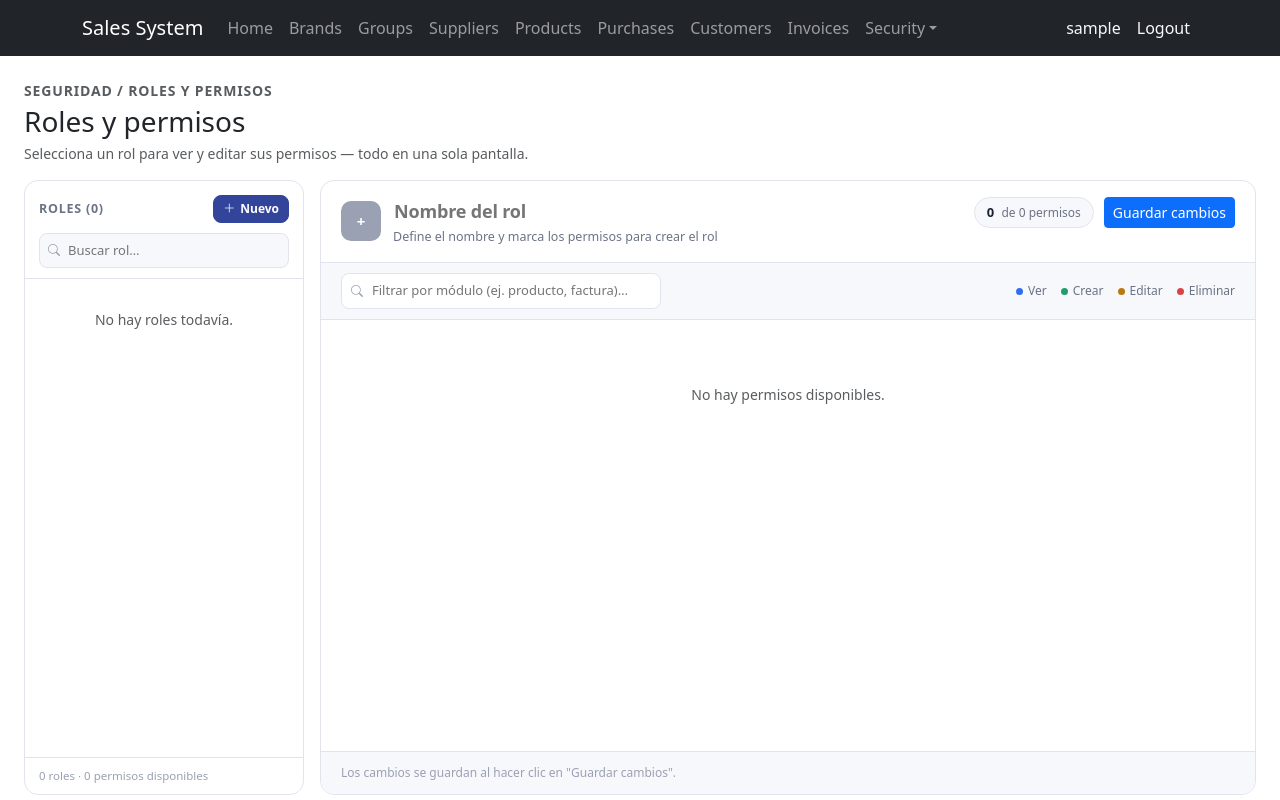
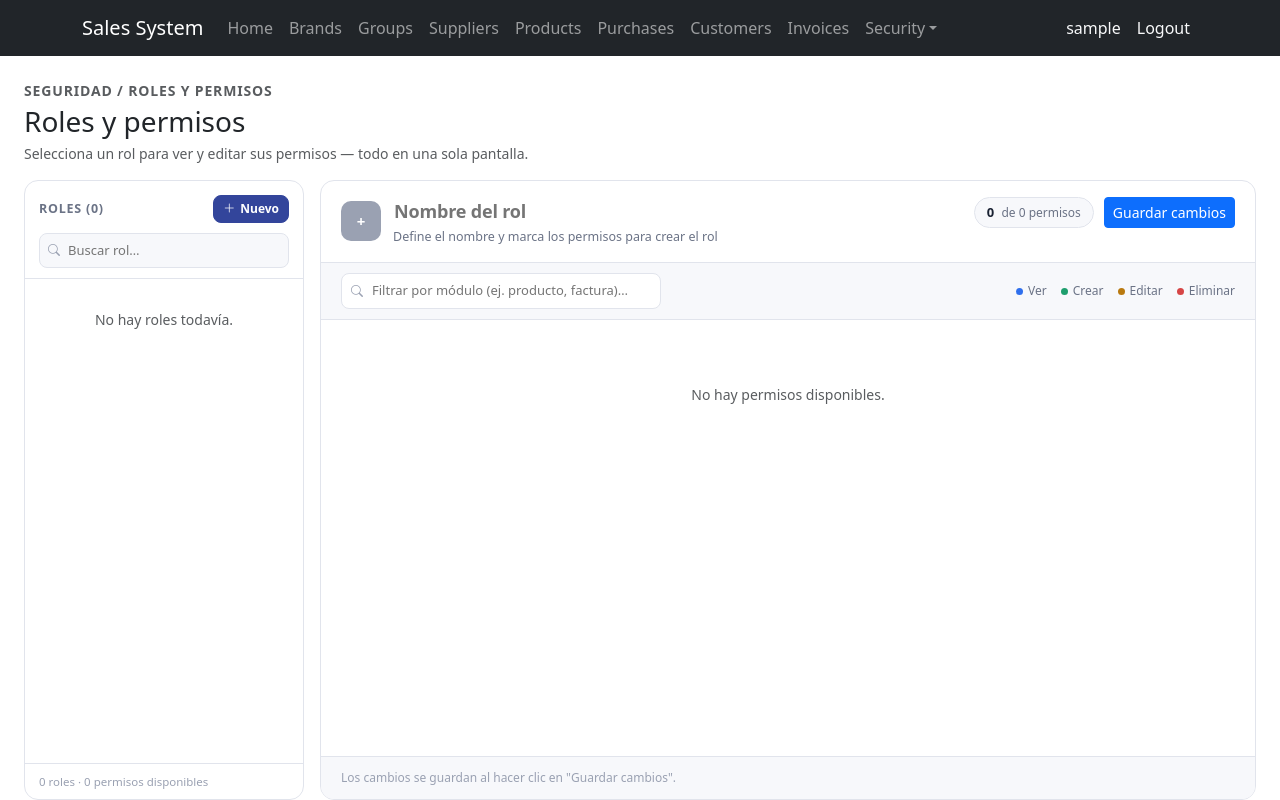
Before and after one commit to Stranix12/sales_a2, a Django app: page /security/roles/create/ in a window 1280 px wide. Run offline with Django 5.2, Linux system fonts and the light colour scheme; the visitor is signed in with stand-in values (Sample User, id 1).

Commit message:
Fix roles console leaving a huge empty gap below it
The previous fix used height: calc(100vh - 185px) - a guessed pixel
offset for navbar + title height that didn't match the real rendered
page, leaving a large blank gap between the console and the bottom of the
viewport.

Replaced the guess with real flexbox: body becomes a flex column filling
100vh (scoped to only this page via :has(.rp-console), so no other page's
layout changes), #page-content (added to base.html) and .rp-console both
get flex: 1 1 auto to fill whatever space actually remains, however much
that is. No pixel arithmetic to keep in sync with the navbar ever again.

Co-Authored-By: Claude Sonnet 5 <noreply@anthropic.com>

```diff
--- a/billing/templates/billing/base.html
+++ b/billing/templates/billing/base.html
@@ -80,7 +80,7 @@
   </div>
 </nav>
 <!-- Contenido principal -->
-<div class="{% block container_class %}container{% endblock %} mt-4">
+<div id="page-content" class="{% block container_class %}container{% endblock %} mt-4">
   {% if messages %}
     {% for m in messages %}
     <div class="alert alert-{{ m.tags }} alert-dismissible fade show">
--- a/security/templates/security/group_console.html
+++ b/security/templates/security/group_console.html
@@ -20,14 +20,34 @@
     --rp-delete: #d64545;  --rp-delete-soft: #fbe9e9;
   }
 
+  /* La consola llena exactamente el alto que sobra bajo el navbar y el
+     título, sea cual sea (nunca hay que adivinarlo en píxeles): body se
+     vuelve una columna flex de 100vh SOLO en esta página (gracias a
+     :has(), sin tocar el layout de las demás), #page-content (de
+     base.html) se estira para llenar lo que sobra, y .rp-console hace lo
+     mismo dentro de #page-content. El scroll queda contenido dentro del
+     rail/panel, no en la página entera. */
+  body:has(.rp-console) {
+    min-height: 100vh;
+    display: flex;
+    flex-direction: column;
+  }
+  body:has(.rp-console) > nav.navbar {
+    flex: 0 0 auto;
+  }
+  body:has(.rp-console) > #page-content {
+    flex: 1 1 auto;
+    display: flex;
+    flex-direction: column;
+    min-height: 0;
+  }
+
   .rp-console {
     background: var(--rp-bg);
     display: grid;
     grid-template-columns: 280px 1fr;
     gap: 16px;
-    /* Llena el alto restante bajo el navbar + título; así el panel usa scroll
-       interno y la página no hace scroll global. */
-    height: calc(100vh - 185px);
+    flex: 1 1 auto;
     min-height: 460px;
     color: var(--rp-ink);
   }
```
